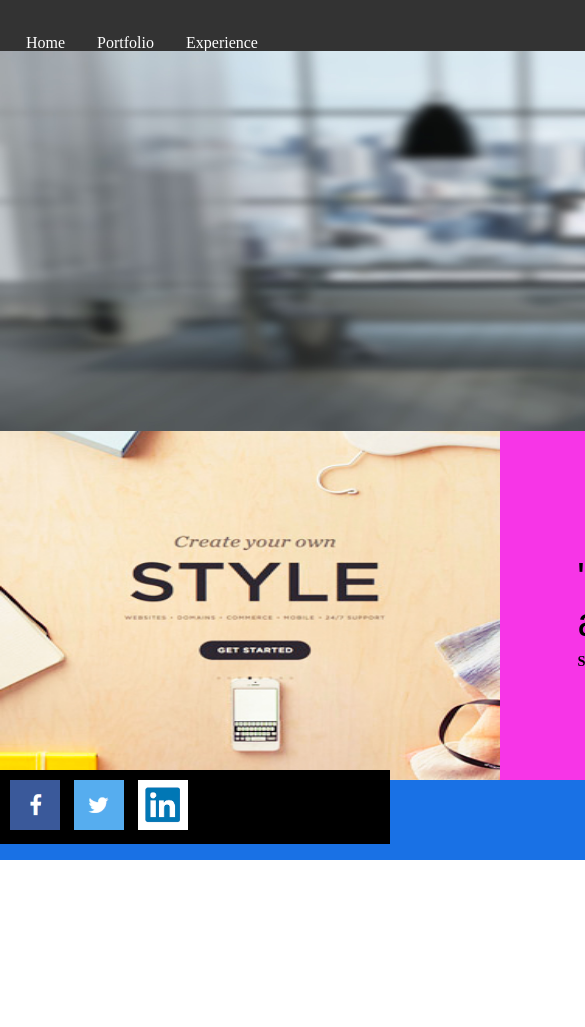
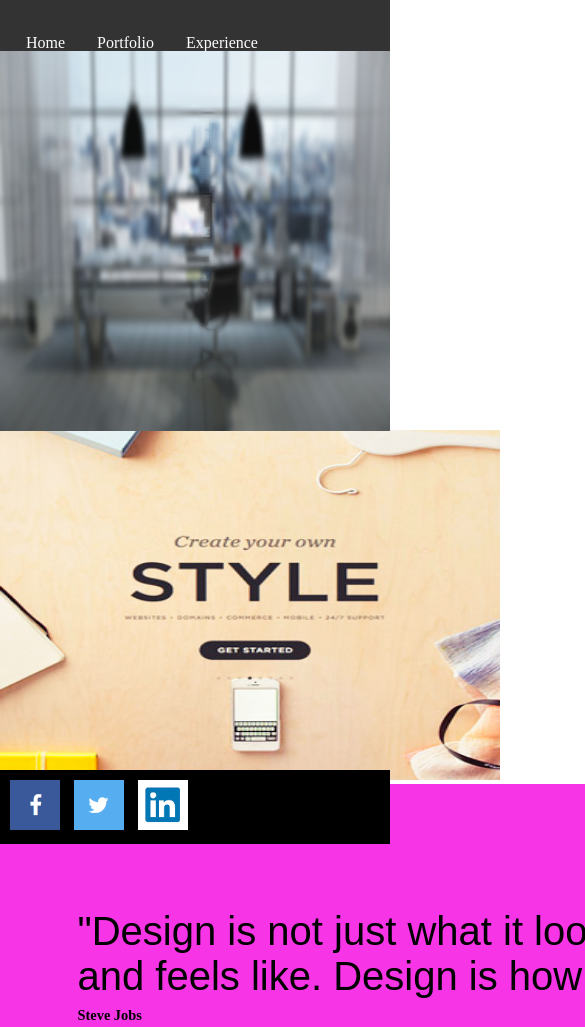
Before and after one commit to coding102/My_Website, a plain HTML site: page index.html in a window 390 px wide. Shown: the top 1027 px of the page, 585 px wide, since content can reach past the window. Before the commit the page ends 860 px from the top, so only its background shows below. Drawn offline with Linux system fonts and the light colour scheme.

Commit message:
improved responsive layout

```diff
--- a/index.html
+++ b/index.html
@@ -29,7 +29,7 @@
 
                 <div id="photocap">
 
-                    <img src="/pictures/imag.jpg">
+                    <img src="pictures/imag.jpg">
 
                 </div>
 
--- a/my.css
+++ b/my.css
@@ -22,14 +22,14 @@ html, body, div, span, object, iframe, h1, h2, h3, h4, h5, h6, p, blockquote, pr
 }
 
 body {
-    height: 860px;
-    width: 1280px;
+    height: 100%;
+    width: 100%;
 }
 
 #background {
     margin-top: -40px;
     margin-bottom: -5px;
-    max-width: 1280px;
+    max-width: 100%;
     position: relative;
 
 }
--- a/my2.css
+++ b/my2.css
@@ -22,14 +22,14 @@ html, body, div, span, object, iframe, h1, h2, h3, h4, h5, h6, p, blockquote, pr
 }
 
 body {
-    height: 1280px;
-    width: 1280px;
+    height: 100%;
+    width: 100%;
 }
 
 #background {
     margin-top: -40px;
     margin-bottom: -5px;
-    max-width: 1280px;
+    max-width: 100%;
     position: relative;
 }
 
--- a/my3.css
+++ b/my3.css
@@ -22,14 +22,14 @@ html, body, div, span, object, iframe, h1, h2, h3, h4, h5, h6, p, blockquote, pr
 }
 
 body {
-    height: 1260px;
-    width: 1280px;
+    height: 100%;
+    width: 100%;
 }
 
 #background {
     margin-top: -40px;
     margin-bottom: -5px;
-    max-width: 1280px;
+    max-width: 100%;
     position: relative;
 
 }
```
Also changed, not shown: index2.html (+1 -1 lines).
